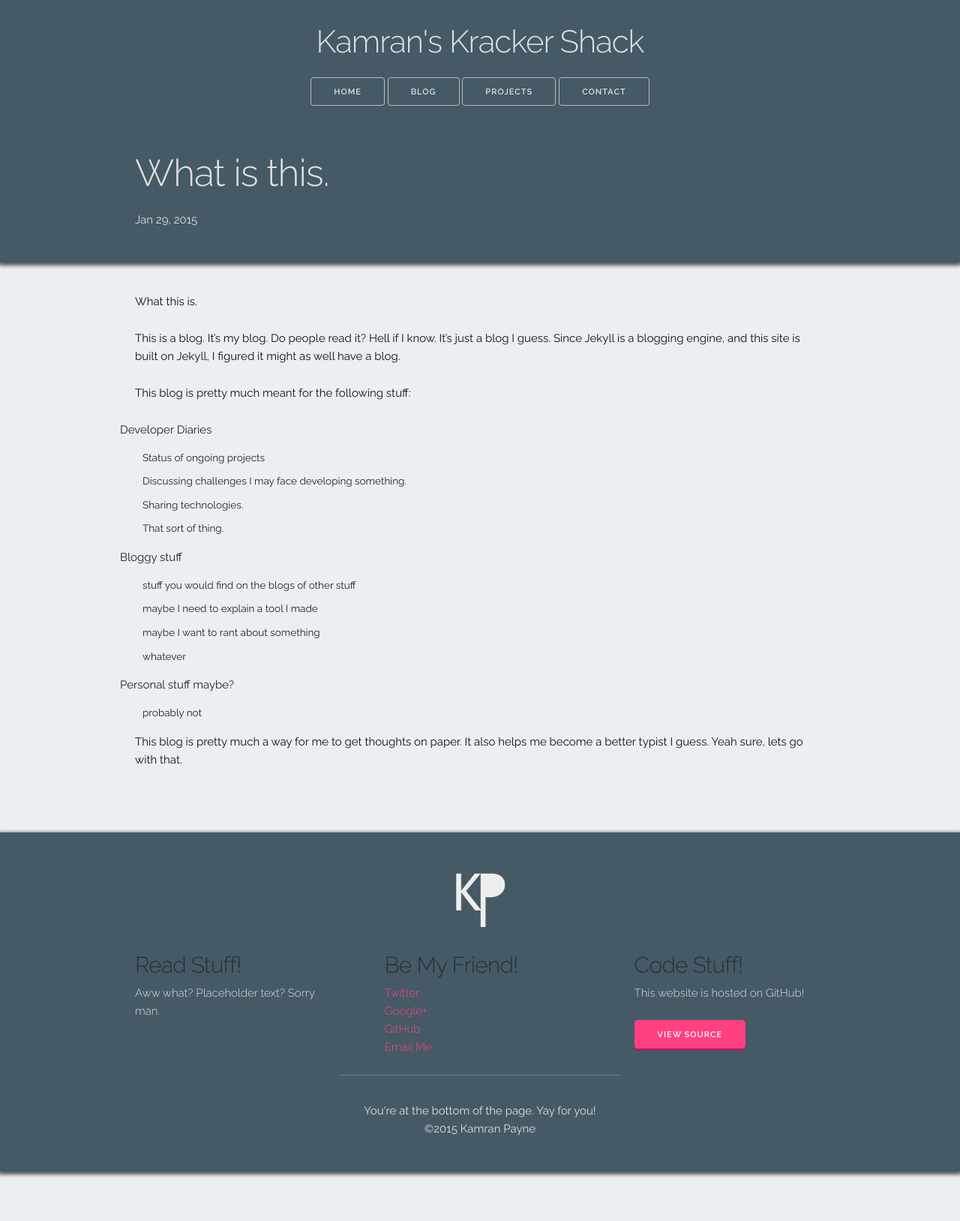
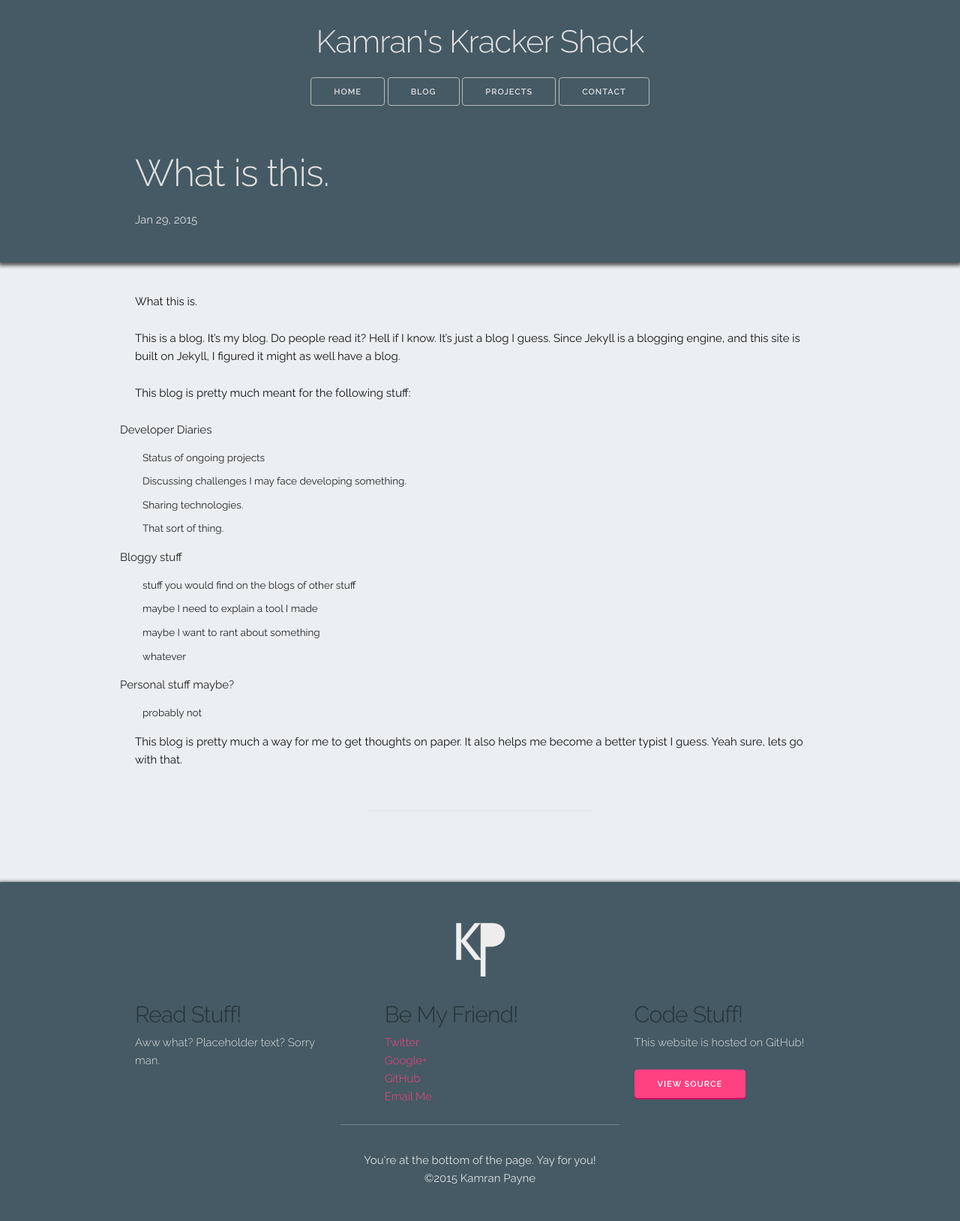
Before and after one commit to kmrn/kmrn.github.io, a Jekyll site: the page built from _posts/2015-01-29-whats-this.md, in a window 1280 px wide. Shown: the whole page at 75% size. Built offline with Jekyll 4.4.1, drawn with Linux system fonts in a browser that asks for light colours; comment, search, counter and statistics services are not loaded.

Commit message:
add disqus comments

```diff
--- a/_layouts/post.html
+++ b/_layouts/post.html
@@ -8,5 +8,20 @@
 		<article class="row post-content">
 			{{ content }}
 		</article>
+		<hr class="comments-divider">
+		<div id="disqus_thread"></div>
 	</div>
 </div>
+
+<script type="text/javascript">
+    /* * * CONFIGURATION VARIABLES * * */
+    var disqus_shortname = 'krackers';
+
+    /* * * DON'T EDIT BELOW THIS LINE * * */
+    (function() {
+        var dsq = document.createElement('script'); dsq.type = 'text/javascript'; dsq.async = true;
+        dsq.src = '//' + disqus_shortname + '.disqus.com/embed.js';
+        (document.getElementsByTagName('head')[0] || document.getElementsByTagName('body')[0]).appendChild(dsq);
+    })();
+</script>
+<noscript>Please enable JavaScript to view the <a href="https://disqus.com/?ref_noscript" rel="nofollow">comments powered by Disqus.</a></noscript>
--- a/css/main.scss
+++ b/css/main.scss
@@ -54,6 +54,13 @@
 	margin: 0 auto;
 	//@include pad(20px 20px 20px 20px);
 
+	.comments-divider {
+		max-width: 300px;
+	}
+
+	#disqus_thread {
+		padding: 0 30px 20px;
+	}
 
 	.main-container {
 		margin: 0 auto;
```
